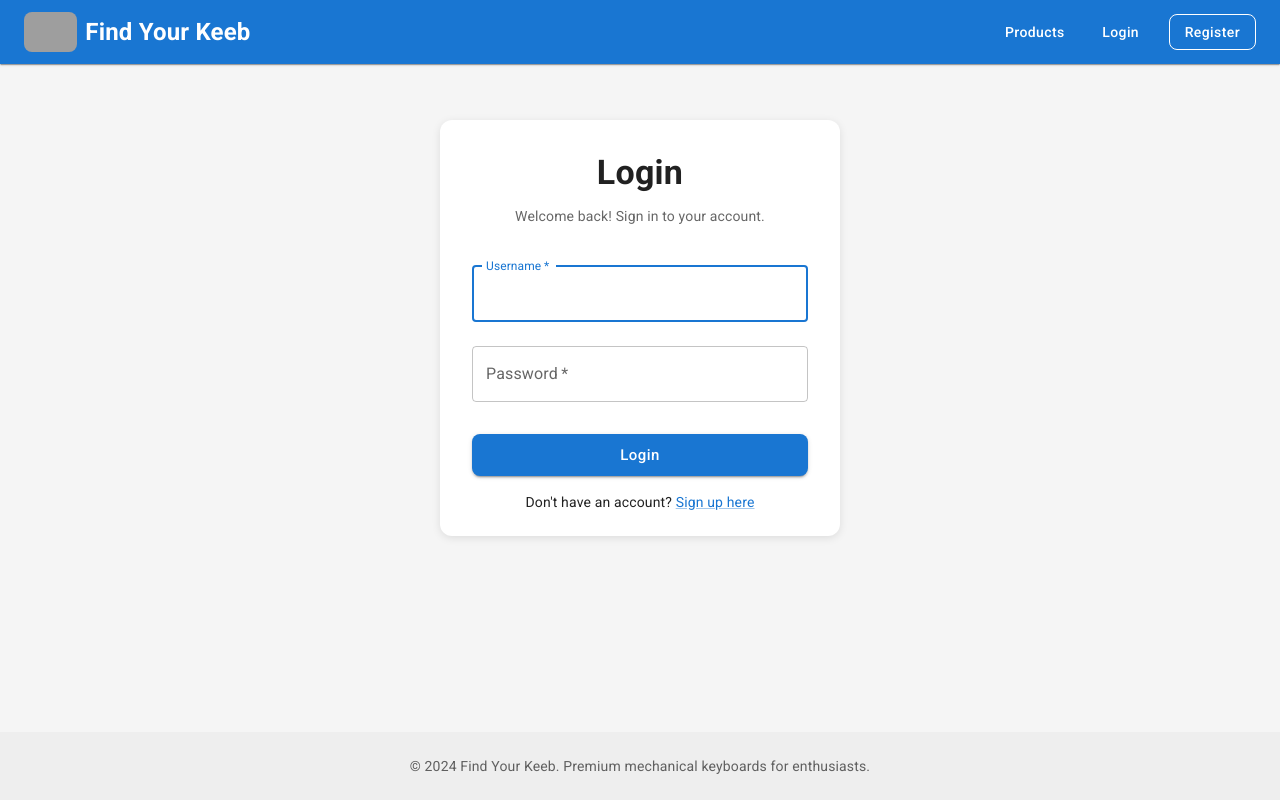
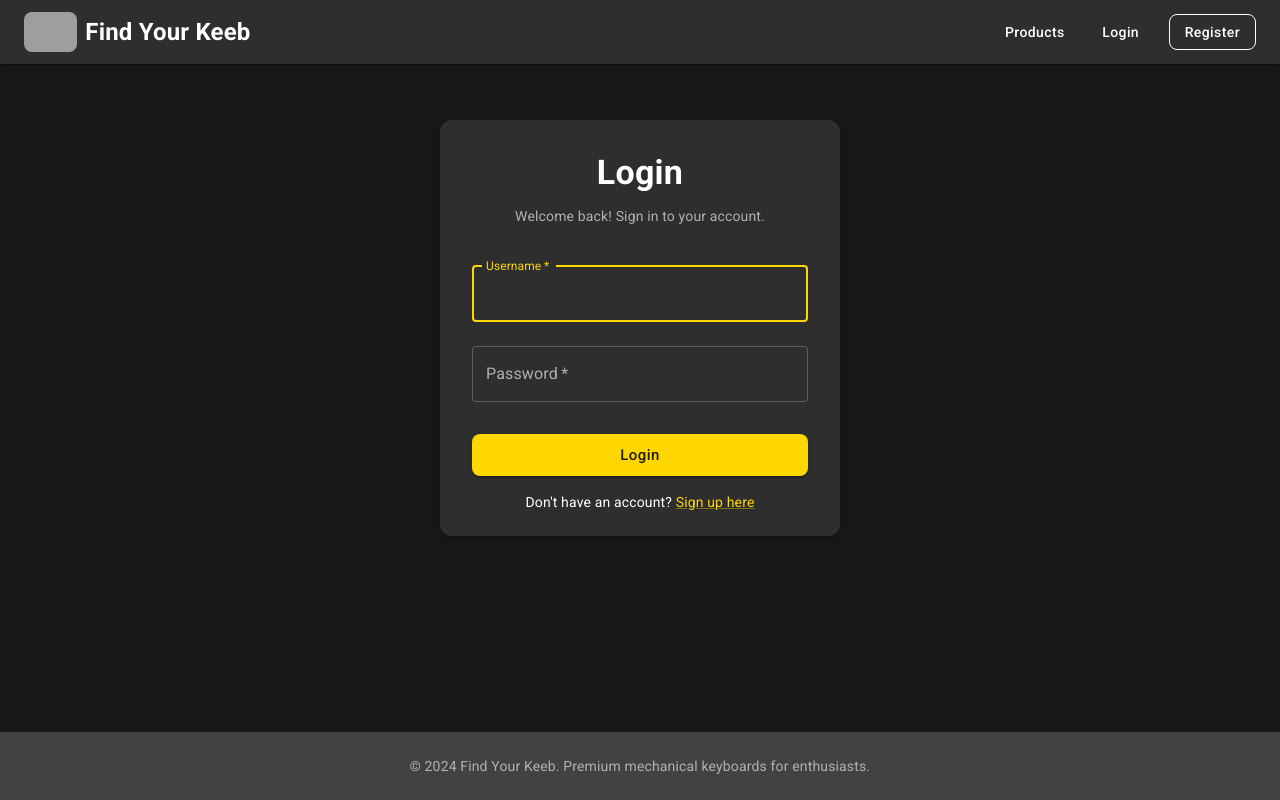
Before and after one commit to nghoangnhan/find-your-keeb_ui, a React (Create React App) app: page /login in a window 1280 px wide. Built offline with nearby package versions, Linux system fonts and the light colour scheme; grey boxes are pictures that could not be loaded.

Commit message:
update theme and ui

```diff
--- a/src/App.tsx
+++ b/src/App.tsx
@@ -16,15 +16,20 @@ import ProtectedRoute from './components/ProtectedRoute';
 
 const theme = createTheme({
   palette: {
-    mode: 'light',
+    mode: 'dark',
     primary: {
-      main: '#1976d2',
+      main: '#ffd700', // gold/yellow accent from logo
     },
     secondary: {
-      main: '#dc004e',
+      main: '#764ba2', // purple accent from hero section
     },
     background: {
-      default: '#f5f5f5',
+      default: '#181818', // deep black background
+      paper: '#232323', // slightly lighter for cards
+    },
+    text: {
+      primary: '#fff',
+      secondary: '#b0b0b0',
     },
   },
   typography: {
@@ -52,7 +57,8 @@ const theme = createTheme({
       styleOverrides: {
         root: {
           borderRadius: 12,
-          boxShadow: '0 2px 8px rgba(0,0,0,0.1)',
+          boxShadow: '0 2px 8px rgba(0,0,0,0.3)',
+          backgroundColor: '#232323',
         },
       },
     },
--- a/src/components/Layout.tsx
+++ b/src/components/Layout.tsx
@@ -214,9 +214,6 @@ const Layout: React.FC<LayoutProps> = ({ children }) => {
                         <Divider />
                       </>
                     )}
-                    <MenuItem onClick={handleProfile}>
-                      <Typography variant="body2">Profile</Typography>
-                    </MenuItem>
                     <MenuItem onClick={handleLogout}>
                       <Box sx={{ display: 'flex', alignItems: 'center', gap: 1 }}>
                         <Logout sx={{ fontSize: 20 }} />
--- a/src/pages/Home.tsx
+++ b/src/pages/Home.tsx
@@ -74,7 +74,7 @@ const Home: React.FC = () => {
       {/* Hero Section */}
       <Box
         sx={{
-          background: 'linear-gradient(135deg, #667eea 0%, #764ba2 100%)',
+          background: 'linear-gradient(135deg, #181818 0%, #232323 70%, #ffd700 100%)',
           color: 'white',
           py: 8,
           mb: 6,
--- a/src/pages/admin/AdminDashboard.tsx
+++ b/src/pages/admin/AdminDashboard.tsx
@@ -34,7 +34,7 @@ const AdminDashboard: React.FC = () => {
       <Grid container spacing={3}>
         {/* Products Management */}
         <Grid item xs={12} md={6}>
-          <Card sx={{ height: '100%' }}>
+          <Card sx={{ height: '100%', backgroundColor: 'background.paper', boxShadow: 3 }}>
             <CardContent>
               <Box sx={{ display: 'flex', alignItems: 'center', mb: 2 }}>
                 <Inventory sx={{ fontSize: 40, color: 'primary.main', mr: 2 }} />
@@ -80,10 +80,10 @@ const AdminDashboard: React.FC = () => {
 
         {/* Orders Management */}
         <Grid item xs={12} md={6}>
-          <Card sx={{ height: '100%' }}>
+          <Card sx={{ height: '100%', backgroundColor: 'background.paper', boxShadow: 3 }}>
             <CardContent>
               <Box sx={{ display: 'flex', alignItems: 'center', mb: 2 }}>
-                <ShoppingCart sx={{ fontSize: 40, color: 'secondary.main', mr: 2 }} />
+                <ShoppingCart sx={{ fontSize: 40, color: 'primary.main', mr: 2 }} />
                 <Box>
                   <Typography variant="h5" component="h2">
                     Orders
@@ -103,7 +103,7 @@ const AdminDashboard: React.FC = () => {
             <CardActions sx={{ p: 2, pt: 0 }}>
               <Button
                 variant="contained"
-                color="secondary"
+                color="primary"
                 startIcon={<Visibility />}
                 component={Link}
                 to="/admin/orders"
--- a/src/pages/cart/Cart.tsx
+++ b/src/pages/cart/Cart.tsx
@@ -98,6 +98,10 @@ const Cart: React.FC = () => {
                 <Box key={item.id} sx={{ mb: 3 }}>
                   <Grid container spacing={2} alignItems="center">
                     <Grid item xs={3}>
+                      <Box
+                        sx={{ cursor: 'pointer' }}
+                        onClick={() => navigate(`/products/${item.product.id}`)}
+                      >
                         <img
                           src={item.product.imageUrl || 'https://via.placeholder.com/100x100?text=Keyboard'}
                           alt={item.product.name}
@@ -107,9 +111,15 @@ const Cart: React.FC = () => {
                             borderRadius: 8,
                           }}
                         />
+                      </Box>
                     </Grid>
                     <Grid item xs={4}>
-                      <Typography variant="h6" gutterBottom>
+                      <Typography
+                        variant="h6"
+                        gutterBottom
+                        sx={{ cursor: 'pointer', display: 'inline-block' }}
+                        onClick={() => navigate(`/products/${item.product.id}`)}
+                      >
                         {item.product.name}
                       </Typography>
                       <Typography variant="body2" color="text.secondary">
```
Lines whose indentation alone changed are shown as unchanged.
